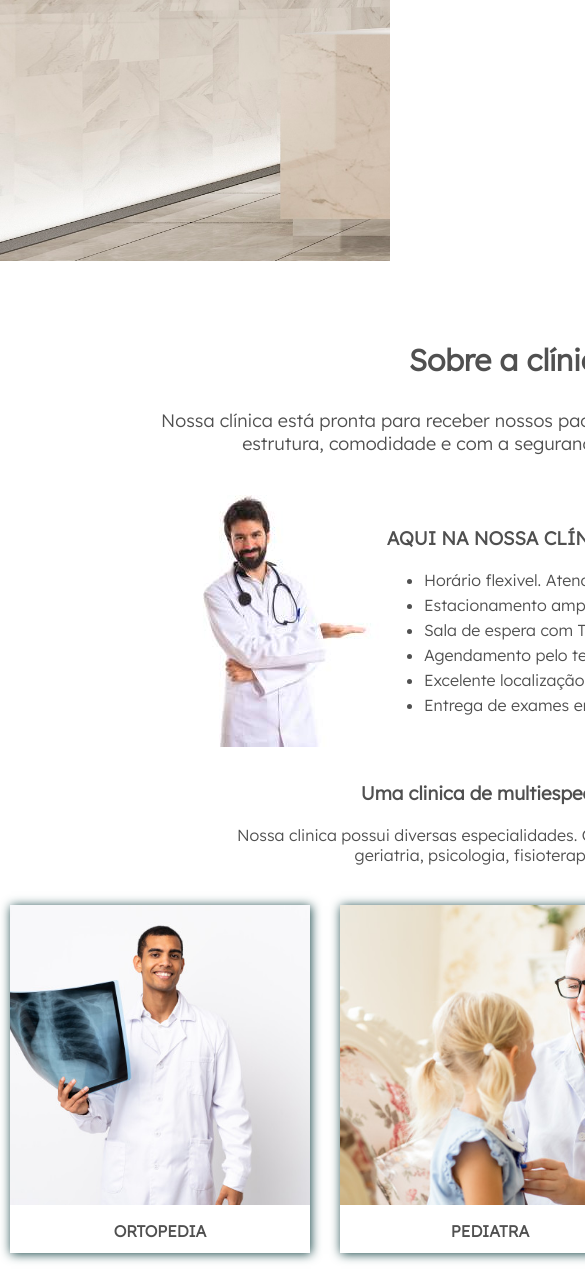
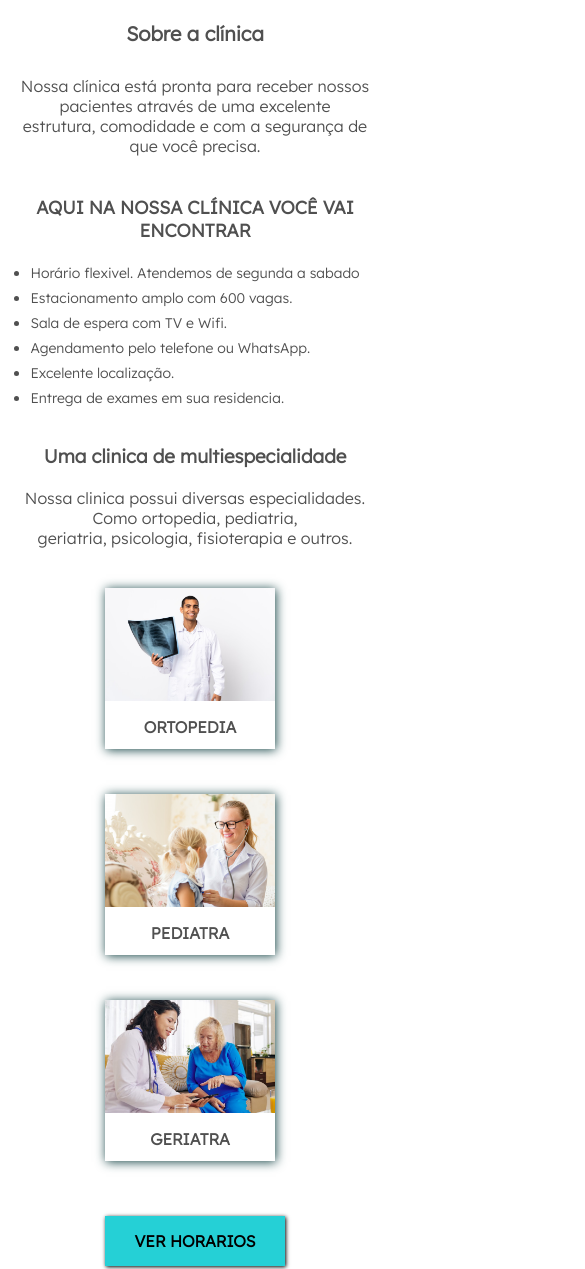
Before and after one commit to reversonthaiam/DevMedia-Projeto-clinica-medica-CSS, a plain HTML site: page index.html in a window 390 px wide. Shown: the part 609-1878 px from the top of the page, 585 px wide, since content can reach past the window. Drawn offline with Linux system fonts and the light colour scheme.

Commit message:
estilizando com media query

```diff
--- a/style/style.css
+++ b/style/style.css
@@ -10,7 +10,7 @@ body {
 }
 
 .container {
-  width: 1024px;
+  max-width: 1024px;
   margin: 0 auto;
 }
 
@@ -18,8 +18,6 @@ header {
   width: 100%;
   height: 110px;
   background-color: rgb(37, 208, 214);
-  display: flex;
-  align-items: center;
 }
 
 .header {
@@ -57,7 +55,7 @@ nav {
 
 .main {
   background-image: url("../assets/recepcao2.jpg");
-  width: 100vw;
+  width: 100%;
   height: 90vh;
   background-size: cover;
   object-fit: cover;
@@ -143,8 +141,7 @@ section .sobre p {
   margin: 12px;
 }
 
-.horarios{
-
+.horarios {
   display: flex;
   margin: 25px;
   justify-content: center;
@@ -161,34 +158,31 @@ section .sobre p {
   color: rgb(0, 0, 0);
   font-weight: bold;
   box-shadow: 1px 1px 4px rgb(0, 0, 0);
-
 }
 
 /*############## CONTATO #############################*/
 
-.contato{
+.contato {
   margin-top: 50px;
   text-align: center;
 }
 
-.contato h3, p{
-
+.contato h3,
+p {
   margin-bottom: 20px;
 }
 
-iframe{
+iframe {
   margin: 30px 0 70px 0;
   width: 100%;
   height: 300px;
   border-radius: 10px;
   box-shadow: 1px 1px 10px rgb(23, 70, 71);
-
 }
-
 
 /*############## RODAPE #############################*/
 
-footer{
+footer {
   display: flex;
   flex-direction: column;
   align-items: center;
@@ -198,7 +192,170 @@ footer{
   font-weight: bold;
 }
 
-footer div img{
+footer div img {
   margin-top: 20px;
+}
+
+/*############## MEDIA QUERY #############################*/
+
+@media screen and (max-width: 425px) {
+  header {
+    height: 150px;
+  }
+  .header {
+    display: flex;
+    flex-direction: column;
+    align-items: center;
+  }
+
+  nav {
+    border-top: 1px solid rgb(133, 132, 132);
+    padding-top: 10px;
+  }
+  /*############## HEADER ^ #############################*/
+
+  .main {
+    height: 200px;
+
+  }
+  .main-titulo h1 {
+    font-size: 20px;
+    font-weight: bold;
+    margin-left: 10px;
+    text-shadow: 3px 3px 4px rgb(150, 199, 223);
+  }
+
+  .sobre-img img{
+    display: none;
+  }
+
+  section .sobre {
+    text-align: center;
+    margin-bottom: 40px;
+  }
+
+  section .sobre h2 {
+    margin: 80px 0 30px;
+    font-size: 20px;
+  }
+
+  section .sobre p {
+    font-size: 16px;
+    padding: 0 10px;
+
+  }
+
+
+  .sobre-titulo-e-lista {
+    display: flex;
+    flex-direction: column;
+    align-items: center;
+
+
+  }
+
+  .sobre-titulo-e-lista div h3 {
+    margin-bottom: 22px;
+    text-align: center;
+    font-size: 18px;
+  }
+
+  .sobre-titulo-e-lista div ul li {
+    margin-bottom: 7px;
+    font-size: 14px;
+
+
+  }
+
+
+  .especialidade p {
+    margin: 0px 0 25px;
+    padding: 0 5px;
+  }
+
+  .especialidade-imagem {
+    display: flex;
+    flex-flow: row wrap;
+    text-align: center;
+    justify-content: center;
+  }
+
+
+  .especialidade-imagem figure img {
+    max-width: 100%;
+    max-height: 90%;
+    object-fit: cover;
+  }
+
+  figure{
+    width: calc(100% / 2.3);
+    height: 100%;
+  }
+
+
+
+  /*############## CONTEUDO ^ #############################*/
+
+  /*############## FOOTER ^ #############################*/
+}
+
+@media screen and (max-width: 768px) {
+
+  .main {
+    height: 300px;
+
+  }
+
+  .sobre-img img{
+    display: none;
+  }
+
+  .especialidade-imagem {
+    display: flex;
+    flex-flow: row wrap;
+    text-align: center;
+    justify-content: center;
+  }
+
+
+  .especialidade-imagem figure img {
+    max-width: 100%;
+    max-height: 90%;
+    object-fit: cover;
+  }
+
+  figure{
+    width: calc(100% / 2.3);
+    height: 100%;
+  }
+
 
 }
+
+@media screen and (max-width: 1024px) {
+
+  .main {
+    height: 400px;
+
+  }
+
+  .especialidade-imagem {
+    display: flex;
+    flex-flow: row wrap;
+    text-align: center;
+    justify-content: center;
+  }
+
+  figure{
+    width: calc(100% / 2.3);
+    height: 100%;
+  }
+
+  .especialidade-imagem figure img {
+    width: 100%;
+    height: 100%;
+    object-fit: cover;
+  }
+
+
+}
```
